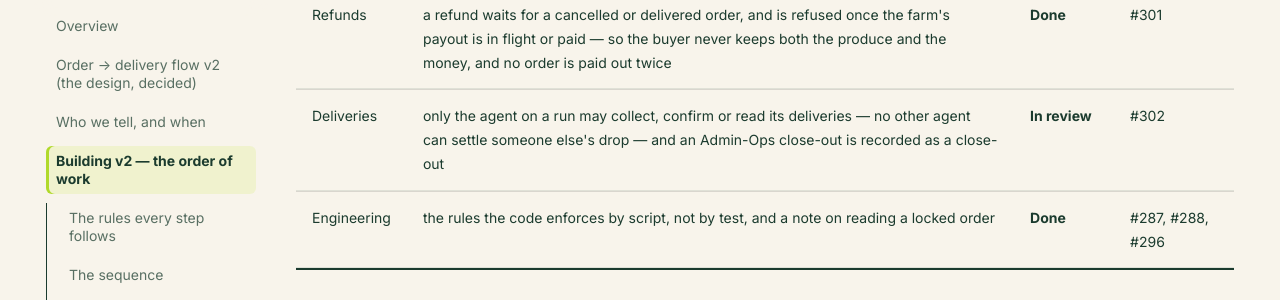
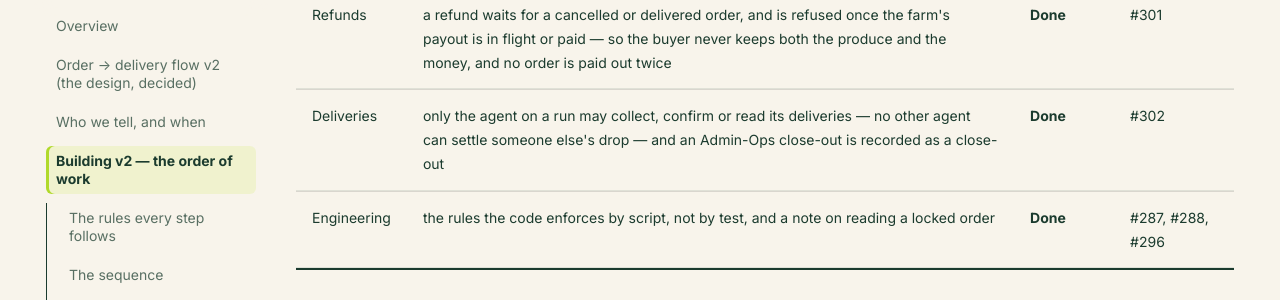
Before and after one commit to cropdoor/cropdoor-almanac, an MkDocs documentation site: the page built from docs/domain/order-delivery-flow-v2-build-order.md, in a window 1280 px wide and 900 px high, scrolled down 9664 px. Shown: the part 153-453 px from the top of the window. Built offline with MkDocs 1.6.1 and Material for MkDocs 9.7.7, drawn with Linux system fonts in a browser that asks for light colours; some web fonts are replaced; comment, search, counter and statistics services are not loaded.

Commit message:
tracker: a delivery is acted on by its own agent is done (#302)

```diff
--- a/docs/domain/order-delivery-flow-v2-build-order.md
+++ b/docs/domain/order-delivery-flow-v2-build-order.md
@@ -125,7 +125,7 @@ Found while building step 3's refunds and while testing against the real payment
 | Payouts | a transfer the provider refuses fails the payout, and one whose reply was lost is resent under its own reference, which the provider refuses as a duplicate rather than pay twice | **Done** | #299 |
 | Disputes | Admin-Ops can correct a resolved dispute's outcome, except where money has already moved on it, and the farm sees the correction in its audit feed | **Done** | #300 |
 | Refunds | a refund waits for a cancelled or delivered order, and is refused once the farm's payout is in flight or paid — so the buyer never keeps both the produce and the money, and no order is paid out twice | **Done** | #301 |
-| Deliveries | only the agent on a run may collect, confirm or read its deliveries — no other agent can settle someone else's drop — and an Admin-Ops close-out is recorded as a close-out | **In review** | #302 |
+| Deliveries | only the agent on a run may collect, confirm or read its deliveries — no other agent can settle someone else's drop — and an Admin-Ops close-out is recorded as a close-out | **Done** | #302 |
 | Engineering | the rules the code enforces by script, not by test, and a note on reading a locked order | **Done** | #287, #288, #296 |
 
 Two findings are worth carrying forward. The provider sends no "charge failed" message at all — a failed card simply leaves the transaction unpaid, and the platform notices by asking. And a payment attempt now says why it did not count, which is what a refund-by-hand needs: the attempt itself names the charge to give back.
```
